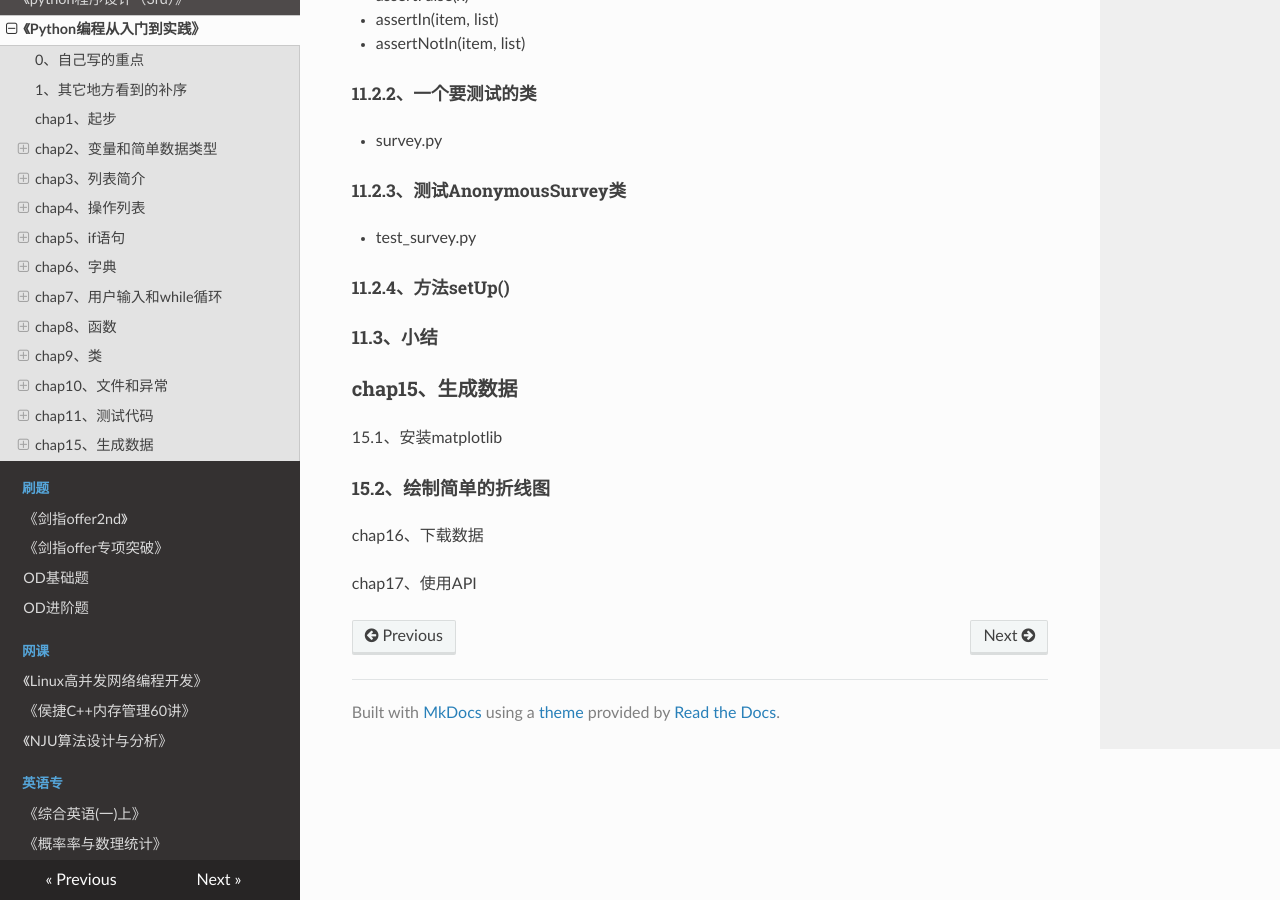
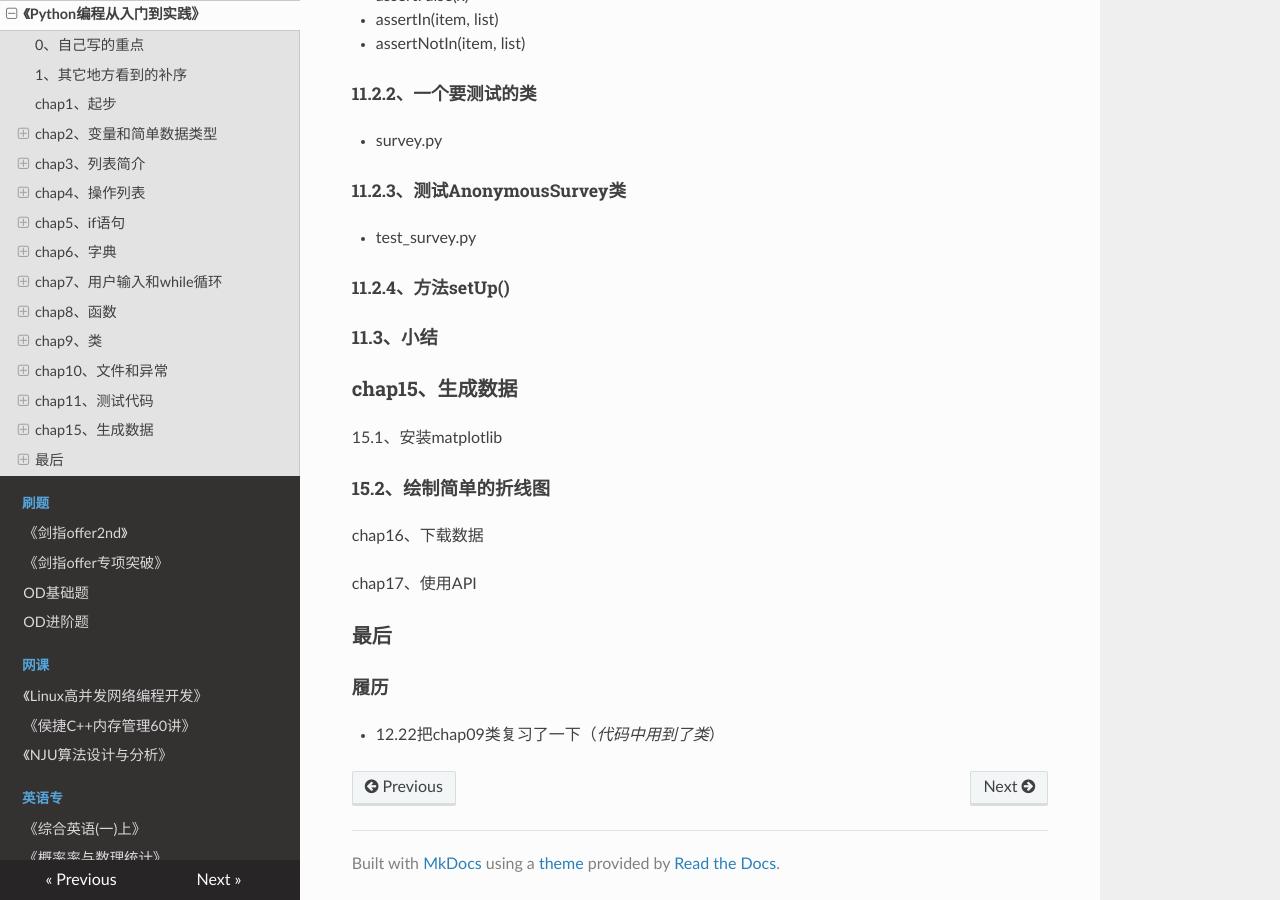
Before and after one commit to wolflion/booknotes, an MkDocs documentation site: the page built from docs/15tool/python/Python编程从入门到实践.md, in a window 1280 px wide and 900 px high, scrolled down 15453 px. Built offline with MkDocs 1.6.1, drawn with Linux system fonts in a browser that asks for light colours; nearby versions of some CDN libraries.

Commit message:
Update Python编程从入门到实践.md

```diff
--- a/docs/15tool/python/Python编程从入门到实践.md
+++ b/docs/15tool/python/Python编程从入门到实践.md
@@ -634,3 +634,9 @@ class Dog():
 chap16、下载数据
 
 chap17、使用API
+
+### 最后
+
+#### 履历
+
++ 12.22把chap09类复习了一下（*代码中用到了类*）
```
